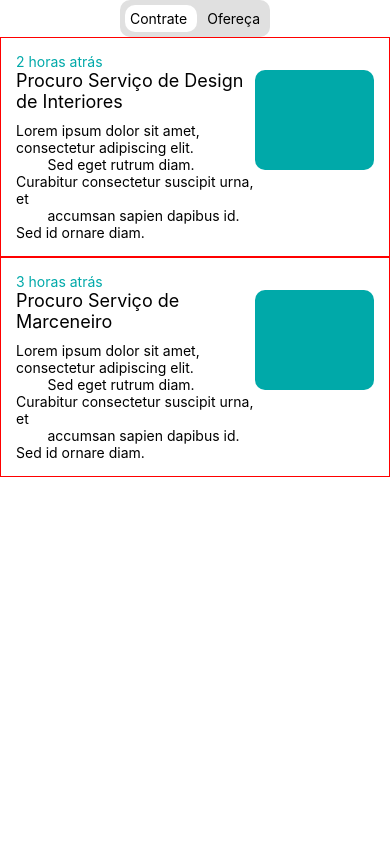
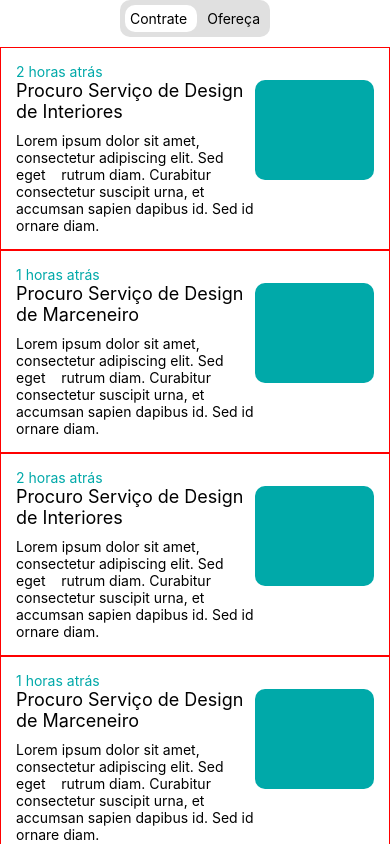
Before and after one commit to Patrick448/freela_app, a React Native app: screen / in a window 390 px wide. Built offline with nearby package versions, Linux system fonts and the light colour scheme.

Commit message:
usar flatlist

```diff
--- a/src/screens/ServicosScreen.js
+++ b/src/screens/ServicosScreen.js
@@ -1,9 +1,49 @@
 import { StatusBar } from 'expo-status-bar';
 import { StatusBar as RNStatusBar} from 'react-native';
 import { StyleSheet, Text, View } from 'react-native';
+import { FlatList, ScrollView } from 'react-native';
 import ListItem from '../components/ListItem';
 import TextSwitch from '../components/TextSwitch';
 import Colors from '../constants/Colors';
+
+
+const data = [
+  {id: 1,
+    title:"Procuro Serviço de Design de Interiores",
+    body: "Lorem ipsum dolor sit amet, consectetur adipiscing elit. Sed eget\
+    rutrum diam. Curabitur consectetur suscipit urna, et accumsan sapien dapibus id. Sed id ornare diam.",
+    timeInfo:"2 horas atrás",
+    image:""},
+    {id: 2,
+      title:"Procuro Serviço de Design de Marceneiro",
+    body: "Lorem ipsum dolor sit amet, consectetur adipiscing elit. Sed eget\
+    rutrum diam. Curabitur consectetur suscipit urna, et accumsan sapien dapibus id. Sed id ornare diam.",
+    timeInfo:"1 horas atrás",
+    image:""},
+    {id: 3,
+    title:"Procuro Serviço de Design de Interiores",
+    body: "Lorem ipsum dolor sit amet, consectetur adipiscing elit. Sed eget\
+    rutrum diam. Curabitur consectetur suscipit urna, et accumsan sapien dapibus id. Sed id ornare diam.",
+    timeInfo:"2 horas atrás",
+    image:""},
+    {id: 4,
+    title:"Procuro Serviço de Design de Marceneiro",
+    body: "Lorem ipsum dolor sit amet, consectetur adipiscing elit. Sed eget\
+    rutrum diam. Curabitur consectetur suscipit urna, et accumsan sapien dapibus id. Sed id ornare diam.",
+    timeInfo:"1 horas atrás",
+    image:""},
+    {id: 5,
+    title:"Procuro Serviço de Design de Interiores",
+    body: "Lorem ipsum dolor sit amet, consectetur adipiscing elit. Sed eget\
+    rutrum diam. Curabitur consectetur suscipit urna, et accumsan sapien dapibus id. Sed id ornare diam.",
+    timeInfo:"2 horas atrás",
+    image:""},
+    {id: 6,
+    title:"Procuro Serviço de Design de Marceneiro",
+    body: "Lorem ipsum dolor sit amet, consectetur adipiscing elit. Sed eget\
+    rutrum diam. Curabitur consectetur suscipit urna, et accumsan sapien dapibus id. Sed id ornare diam.",
+    timeInfo:"1 horas atrás",
+    image:""}]
 
 
 const ServicosScreen = props=> {
@@ -11,27 +51,27 @@ const ServicosScreen = props=> {
     <View style={styles.container}>
       <StatusBar style="auto" />
 
-      <TextSwitch
+      <View style={{paddingBottom:10}}>
+         <TextSwitch
         text0="Contrate"
         text1="Ofereça"
         onItem0Selected={()=>{console.log("0")}}
         onItem1Selected={()=>{console.log("1")}}/>
+      </View>
 
-      <ListItem
-        title="Procuro Serviço de Design de Interiores"
-        body="Lorem ipsum dolor sit amet, consectetur adipiscing elit.
-        Sed eget rutrum diam. Curabitur consectetur suscipit urna, et
-        accumsan sapien dapibus id. Sed id ornare diam."
-        timeInfo="2 horas atrás"
-        image=""/>
-        <ListItem
-        title="Procuro Serviço de Marceneiro"
-        body="Lorem ipsum dolor sit amet, consectetur adipiscing elit.
-        Sed eget rutrum diam. Curabitur consectetur suscipit urna, et
-        accumsan sapien dapibus id. Sed id ornare diam."
-        timeInfo="3 horas atrás"
-        image=""/>
+
+        <FlatList
+        data={data}
+        renderItem={({item})=>
+                  (<ListItem
+                  title={item.title}
+                  body={item.body}
+                  timeInfo={item.timeInfo}
+                  image={item.image}/>)}
+          keyExtractor={(item) => item.id}/>
     </View>
+
+
   );
 }
 
```
